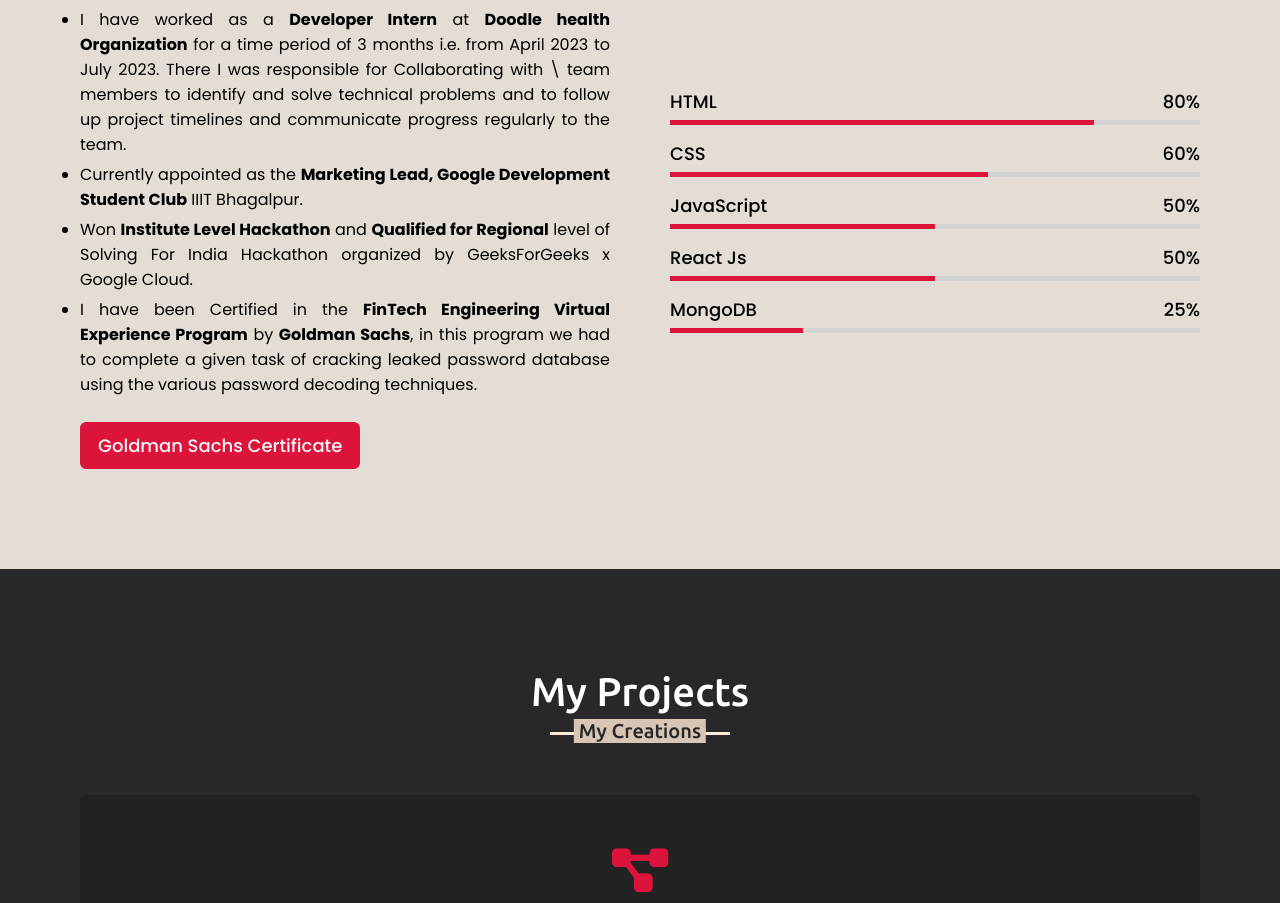
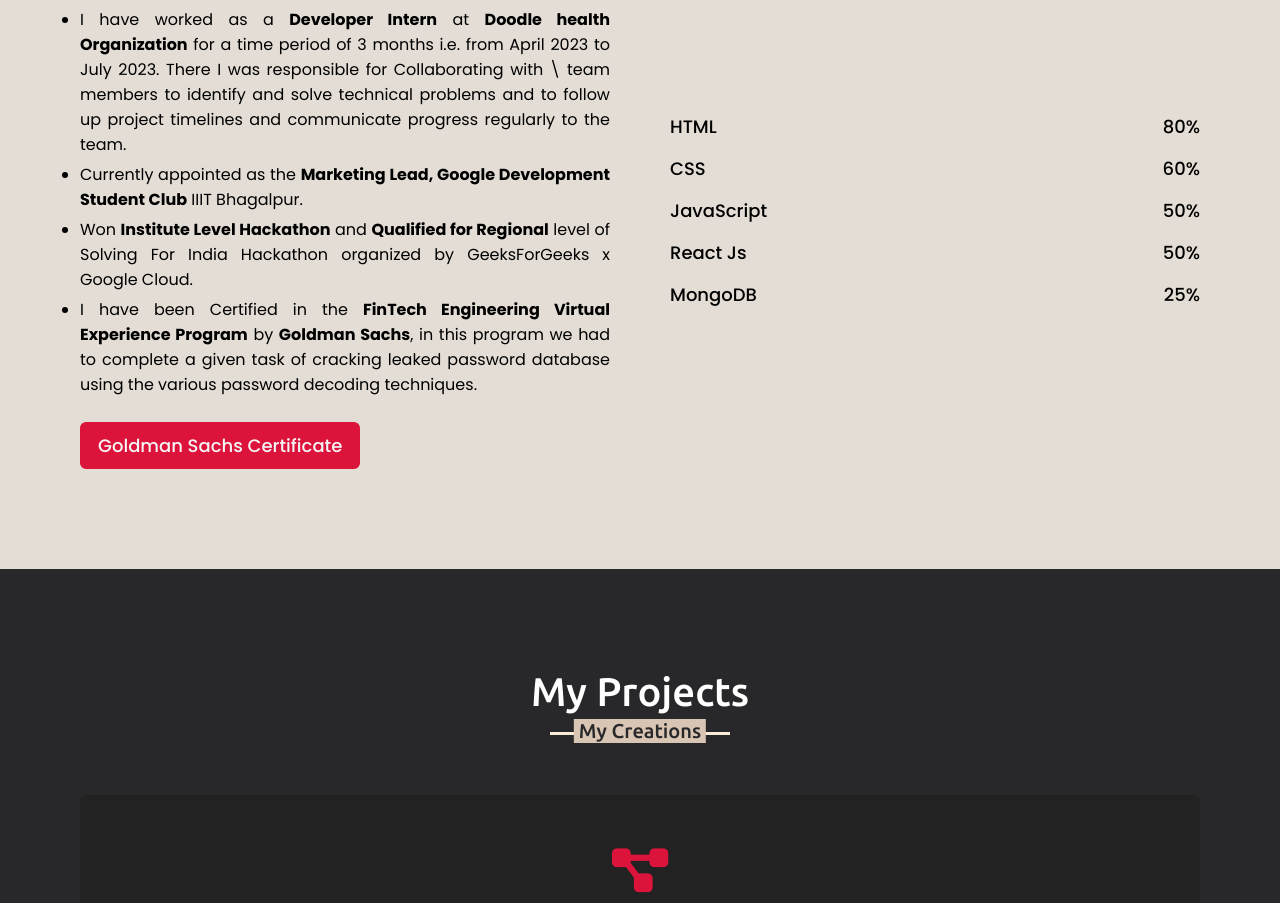
Before and after one commit to Dhruv-3241/Portfolio, a plain HTML site: page index.html in a window 1280 px wide. Shown: the part 2524-3427 px from the top of the page. Drawn offline with nearby package versions, Linux system fonts and the light colour scheme.

Commit message:
Update index.html

```diff
--- a/index.html
+++ b/index.html
@@ -150,35 +150,35 @@
                             <span>HTML</span>
                             <span>80%</span>
                         </div>
-                        <div class="line html"></div>
+                        <div class="html"></div>
                     </div>
                     <div class="bars">
                         <div class="info">
                             <span>CSS</span>
                             <span>60%</span>
                         </div>
-                        <div class="line css"></div>
+                        <div class="css"></div>
                     </div>
                     <div class="bars">
                         <div class="info">
                             <span>JavaScript</span>
                             <span>50%</span>
                         </div>
-                        <div class="line js"></div>
+                        <div class="js"></div>
                     </div>
                     <div class="bars">
                         <div class="info">
                             <span>React Js</span>
                             <span>50%</span>
                         </div>
-                        <div class="line react"></div>
+                        <div class="react"></div>
                     </div>
                     <div class="bars">
                         <div class="info">
                             <span>MongoDB</span>
                             <span>25%</span>
                         </div>
-                        <div class="line mongo"></div>
+                        <div class="mongo"></div>
                     </div>
                 </div>
             </div>
```
